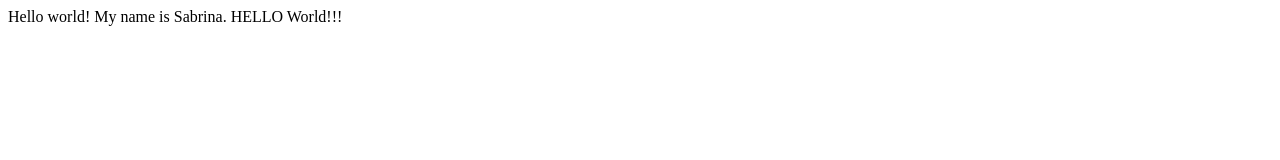
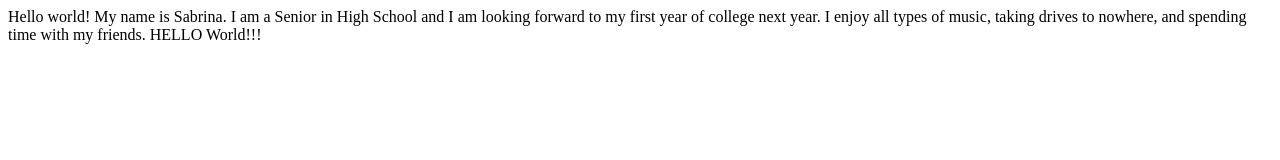
Before and after one commit to sabrinatramm/BasicWebpage2, a plain HTML site: page index.html in a window 1280 px wide. Drawn offline with Linux system fonts and the light colour scheme.

Commit message:
Update index.html

```diff
--- a/index.html
+++ b/index.html
@@ -17,6 +17,6 @@
 
 <body>
   <!-- your content here... -->
- Hello world! My name is Sabrina. HELLO World!!!
+ Hello world! My name is Sabrina. I am a Senior in High School and I am looking forward to my first year of college next year. I enjoy all types of music, taking drives to nowhere, and spending time with my friends. HELLO World!!!
 </body>
 </html>
```
